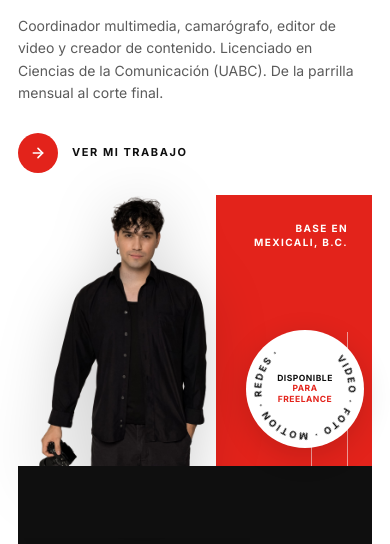
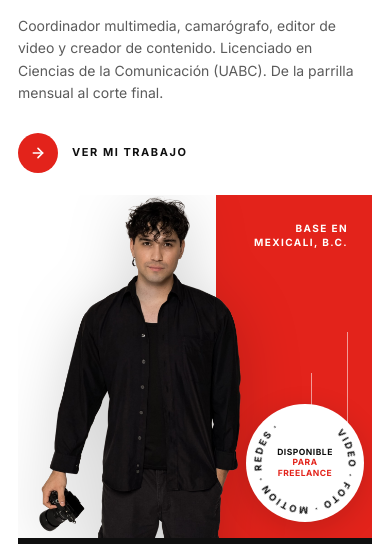
Before and after one commit to makeitwebmx/claudio-martinez, a plain HTML site: page index.html in a window 390 px wide. Shown: the part 300-844 px from the top of the page. Drawn offline with Linux system fonts and the light colour scheme.

Commit message:
fix(hero): recorta la foto por abajo en vez de tapar con un bloque negro
El bloque negro en escalón (.hero-figure::after) se veía como una caja
pegada, así que se elimina junto con --bar-lift: la barra de estadísticas
vuelve a ser una franja recta a todo el ancho.

En su lugar la foto se recorta contra el borde de la figura: --img-crop
(20%) hace que la imagen mida 120% de alto con bottom:-20%, y
.hero-figure:overflow:hidden corta el sobrante. El encuadre queda a media
pierna, sin piernas ni pies, y la cámara entra completa (con 24% o más el
recorte ya muerde el lente). Al ser porcentaje, el recorte es el mismo en
todos los anchos; en impresión también aplica.

El sello vuelve a bottom:72px (16px en móvil) porque ya no depende de la
barra; sigue del lado derecho.

Co-Authored-By: Claude Opus 5 (1M context) <noreply@anthropic.com>
Claude-Session: https://claude.ai/code/session_01JnAq81rrW1wsNJEuH4bW4W

```diff
--- a/styles.css
+++ b/styles.css
@@ -17,8 +17,9 @@
   --body:'Inter',system-ui,-apple-system,'Segoe UI',Roboto,sans-serif;
 
   --wrap:1180px;
-  /* cuanto sube la barra negra sobre la foto (tapa las piernas) */
-  --bar-lift:clamp(72px,8vw,124px);
+  /* cuanto se recorta la foto por abajo: la imagen crece y se corta
+     contra la barra negra, sin enseñar las piernas */
+  --img-crop:20%;
   --pad:clamp(18px,4vw,40px);
   --r:2px;
 }
@@ -141,7 +142,7 @@ strong{font-weight:700}
 .hero-sub em{font-style:normal;color:var(--red)}
 .hero-p{max-width:380px;color:var(--mute);font-size:14px;line-height:1.6;margin-bottom:28px}
 
-.hero-figure{position:relative;min-height:520px;margin:0}
+.hero-figure{position:relative;min-height:520px;margin:0;overflow:hidden}
 .hero-red{
   position:absolute;top:0;right:0;bottom:0;width:38%;background:var(--red);
 }
@@ -153,17 +154,13 @@ strong{font-weight:700}
 .rule-a{top:40%;bottom:10%;right:24px}
 .rule-b{top:52%;bottom:10%;right:60px}
 .hero-img{
-  position:absolute;left:14%;bottom:0;height:100%;width:auto;max-width:none;
+  position:absolute;left:14%;bottom:calc(-1 * var(--img-crop));
+  height:calc(100% + var(--img-crop));width:auto;max-width:none;
   object-fit:contain;object-position:bottom left;
   filter:drop-shadow(0 10px 30px rgba(0,0,0,.18));
 }
-/* la barra negra sube sobre la columna de la foto y empalma con .stats */
-.hero-figure::after{
-  content:"";position:absolute;left:0;right:0;bottom:0;height:var(--bar-lift);
-  background:var(--ink);z-index:3;pointer-events:none;
-}
 .badge-round{
-  position:absolute;left:auto;right:70px;bottom:calc(var(--bar-lift) + 26px);
+  position:absolute;left:auto;right:70px;bottom:72px;
   width:150px;height:150px;border-radius:50%;
   background:#fff;box-shadow:0 8px 30px rgba(0,0,0,.14);display:grid;place-items:center;z-index:4;
 }
@@ -472,8 +469,8 @@ html.nofx .skills li .sk-bar i{transition:none}
   .display{font-size:clamp(60px,16.5vw,110px)}
   .hero-figure{min-height:0;height:min(88vw,520px)}
   .hero-red{width:44%}
-  .hero-img{left:6%;height:100%}
-  .badge-round{left:auto;right:8px;bottom:calc(var(--bar-lift) + 18px);width:118px;height:118px}
+  .hero-img{left:6%}
+  .badge-round{left:auto;right:8px;bottom:16px;width:118px;height:118px}
   .badge-ring text{font-size:8px}
   .badge-core{font-size:8.5px;padding:0 20px}
 
@@ -560,8 +557,7 @@ html.nofx .skills li .sk-bar i{transition:none}
   .hero-p{margin-bottom:0;font-size:10pt;max-width:none}
   .hero-figure{min-height:0;height:56mm}
   .hero-red{width:36%;-webkit-print-color-adjust:exact;print-color-adjust:exact}
-  .hero-img{height:100%;filter:none}
-  .hero-figure::after{height:7mm;-webkit-print-color-adjust:exact;print-color-adjust:exact}
+  .hero-img{filter:none}
   .stats{display:grid !important;grid-template-columns:repeat(4,1fr) !important;padding:3mm 0;margin-top:4mm;-webkit-print-color-adjust:exact;print-color-adjust:exact}
   .stats b{font-size:20pt}
   .stats li > span{font-size:8pt}
```
